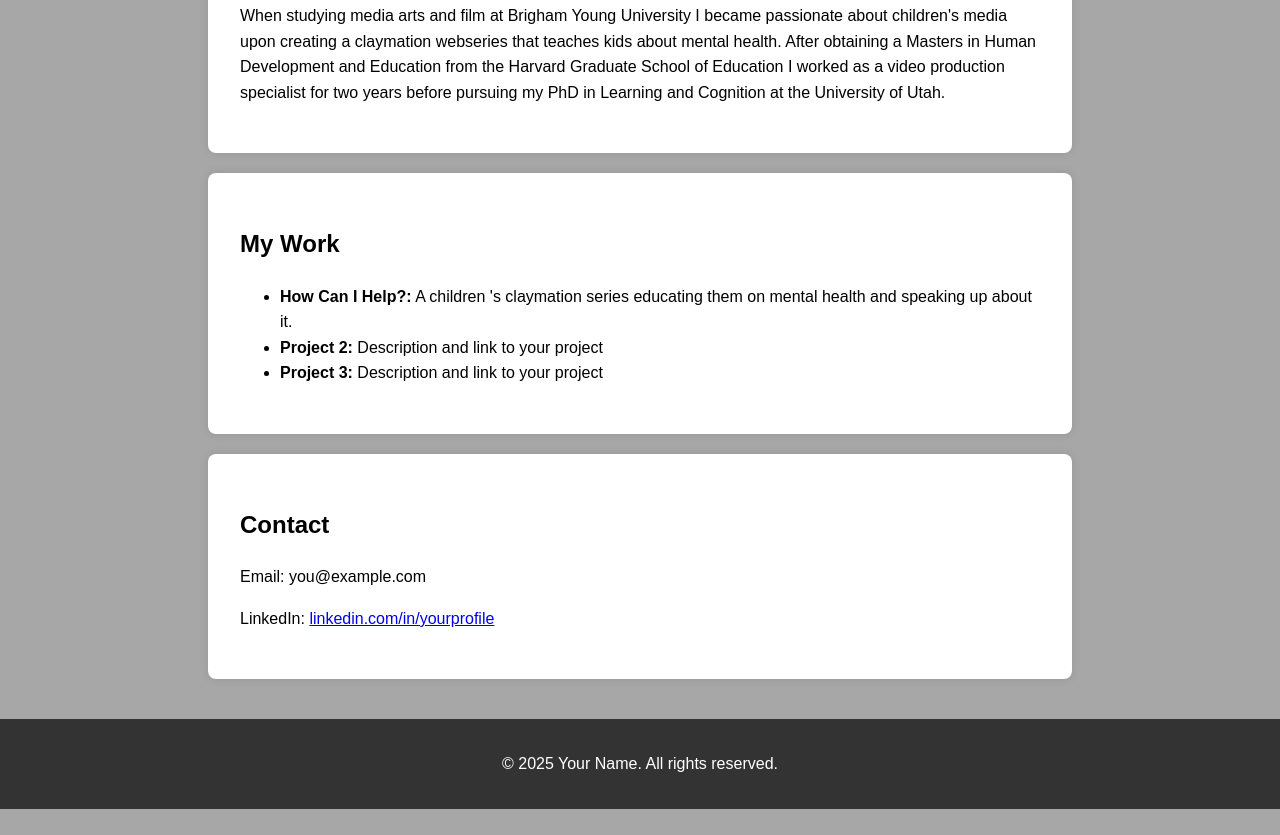
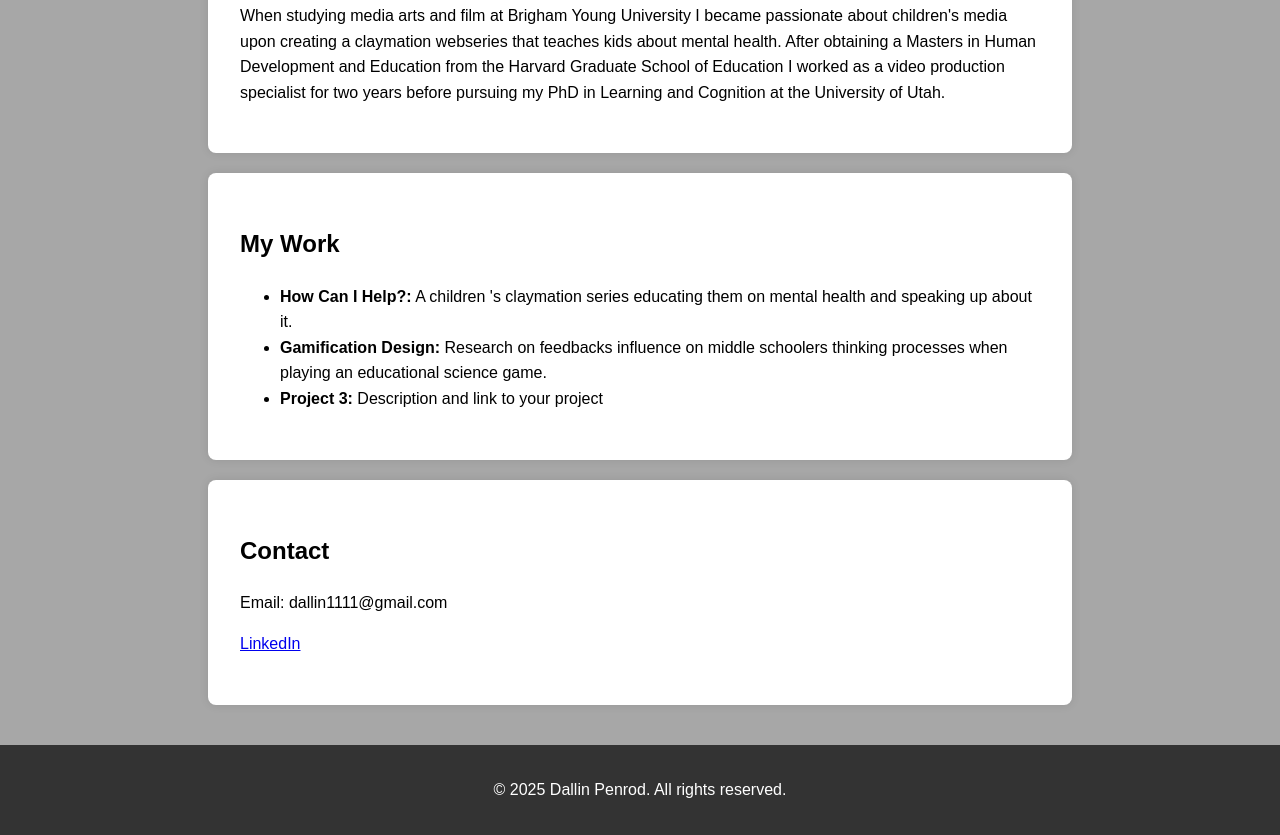
Before and after one commit to dpenrod4/EDPS_Dallin_Penrod-main2, a plain HTML site: page index.html in a window 1280 px wide. Shown: the part 612-1447 px from the top of the page. Before the commit the page ends 1421 px from the top, so only its background shows below. Drawn offline with Linux system fonts and the light colour scheme.

Commit message:
Draft 1 portfolio

```diff
--- a/index.html
+++ b/index.html
@@ -68,19 +68,24 @@
     <h2>My Work</h2>
     <ul>
       <li><strong>How Can I Help?:</strong> A children 's claymation series educating them on mental health and speaking up about it. </li>
-      <li><strong>Project 2:</strong> Description and link to your project</li>
+      <li><strong>Gamification Design:</strong> Research on feedbacks influence on middle schoolers thinking processes when playing an educational science game.</li>
       <li><strong>Project 3:</strong> Description and link to your project</li>
+      <!-- Will fill in project 3 once I've locked down which project to use. -->
+
     </ul>
   </section>
 
   <section id="contact">
-    <h2>Contact</h2>
-    <p>Email: you@example.com</p>
-    <p>LinkedIn: <a href="https://www.linkedin.com">linkedin.com/in/yourprofile</a></p>
-  </section>
+  <h2>Contact</h2>
+  <p>Email: dallin1111@gmail.com</p>
+  <p>
+    <a href="https://www.linkedin.com/in/dallin-penrod/" target="_blank">LinkedIn</a>
+  </p>
+</section>
+
 
   <footer>
-    <p>&copy; 2025 Your Name. All rights reserved.</p>
+    <p>&copy; 2025 Dallin Penrod. All rights reserved.</p>
   </footer>
 
 </body>
```
